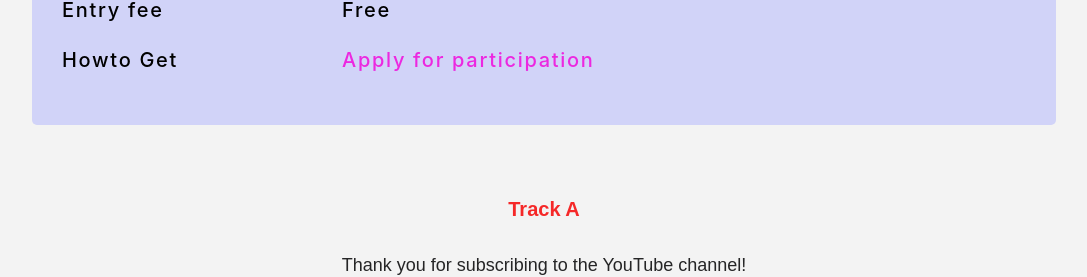
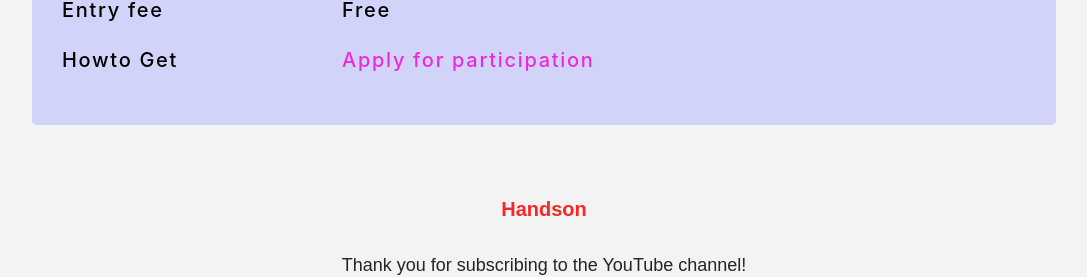
Before and after one commit to vscodejp/conf2021, a Next.js app: page /en/ in a window 1280 px wide. Shown: the part 1217-1494 px from the top of the page, without its empty margins (96-1183 px from the left). Built offline with nearby package versions, Linux system fonts and the light colour scheme.

Commit message:
add handson session

```diff
--- a/components/Player.tsx
+++ b/components/Player.tsx
@@ -17,6 +17,9 @@
 export const MainEventPlayer: FC = () => {
   return (
     <div id={'player'} className={playerStyles.player}>
+      <h2>{'Handson'}</h2>
+      <p>{i18next.t('subscribing_to_the_youtube_channel')}</p>
+      <ReactPlayer width={'100%'} url="https://youtu.be/wmjX6-mDsME" />
       <h2>{'Track A'}</h2>
       <p>{i18next.t('subscribing_to_the_youtube_channel')}</p>
       <ReactPlayer width={'100%'} url="https://youtu.be/AAVTnEa4vEs" />
```
